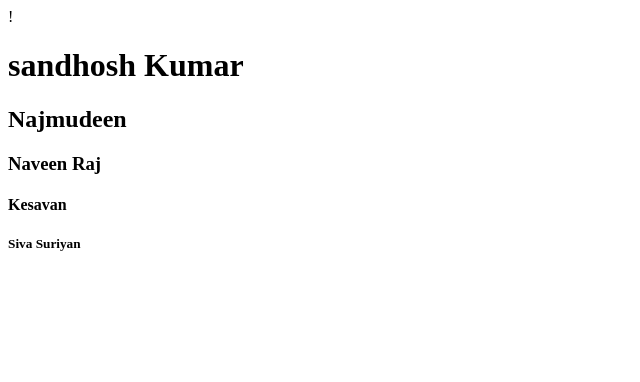
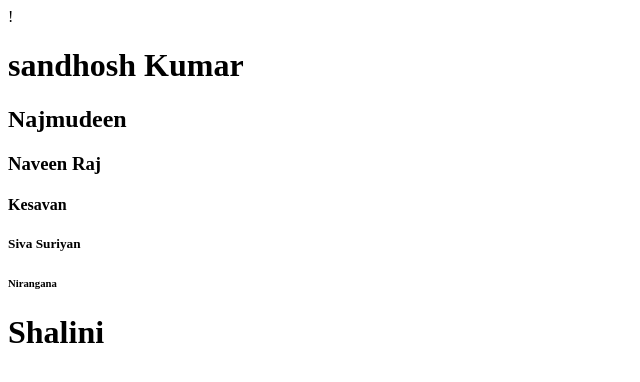
Before and after one commit to Sandy46S/projectbackend, a plain HTML site: page index.html in a window 1280 px wide. Shown: the whole page, without its empty margins (0-640 px from the left). Drawn offline with Linux system fonts and the light colour scheme.

Commit message:
index.html

```diff
--- a/index.html
+++ b/index.html
@@ -4,3 +4,5 @@
 <h3>Naveen Raj</h3>
 <h4>Kesavan</h4>
 <h5>Siva Suriyan</h5>
+<h6>Nirangana</h6>
+<h1>Shalini</h1>
```
